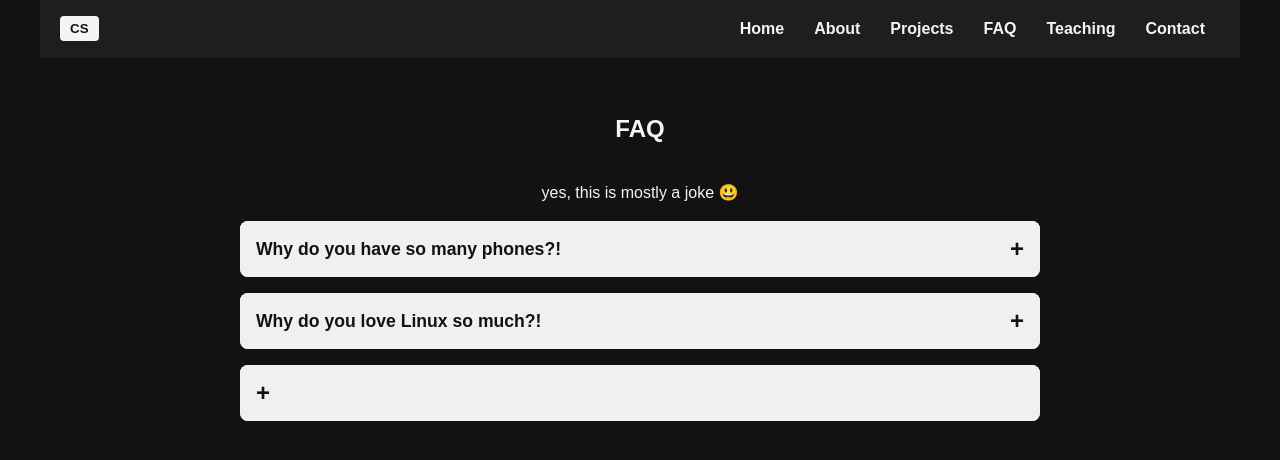
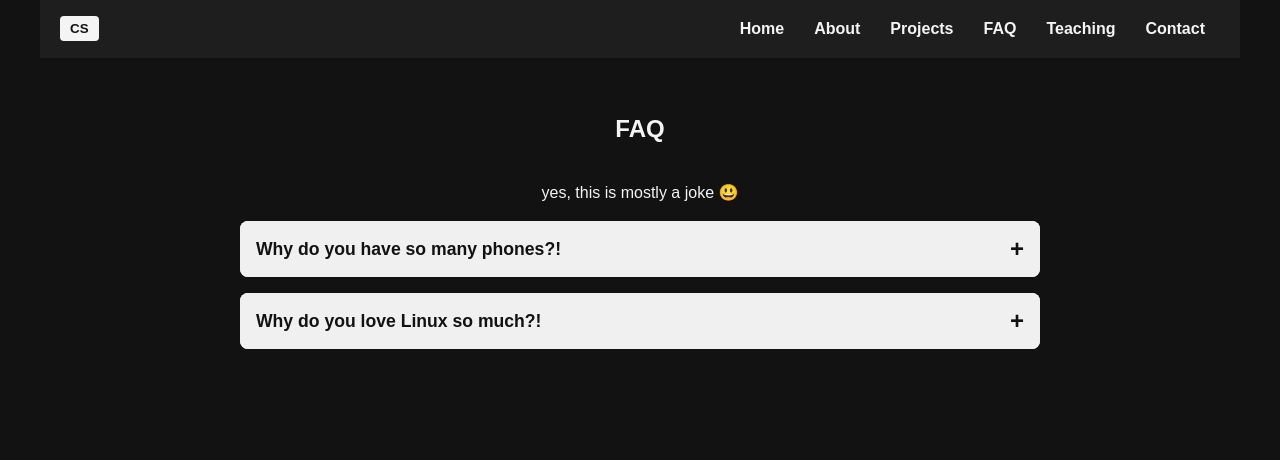
Before and after one commit to herajda/skovar.cz, a React (Create React App) app: page /FAQ in a window 1280 px wide. Shown: the top 460 px of the page. Built offline with nearby package versions, Linux system fonts and the light colour scheme.

Commit message:
remove FAQ3

```diff
--- a/src/FAQ.js
+++ b/src/FAQ.js
@@ -14,7 +14,7 @@ function FAQ() {
   const faqData = [
     { question: t.question1, answer: t.answer1 },
     { question: t.question2, answer: t.answer2 },
-    { question: t.question3, answer: t.answer3 },
+    //{ question: t.question3, answer: t.answer3 },
   ];
 
   return (
```
